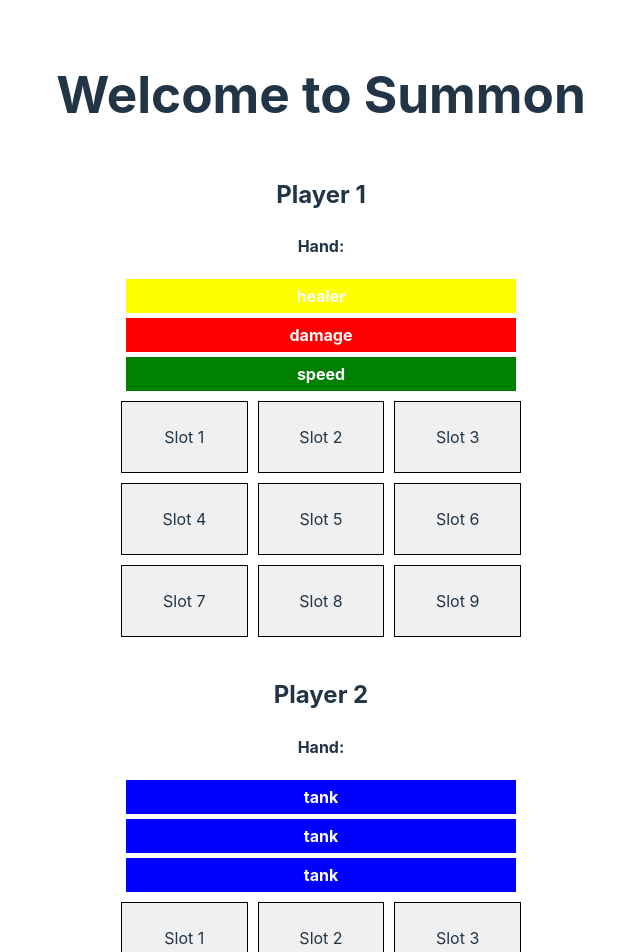
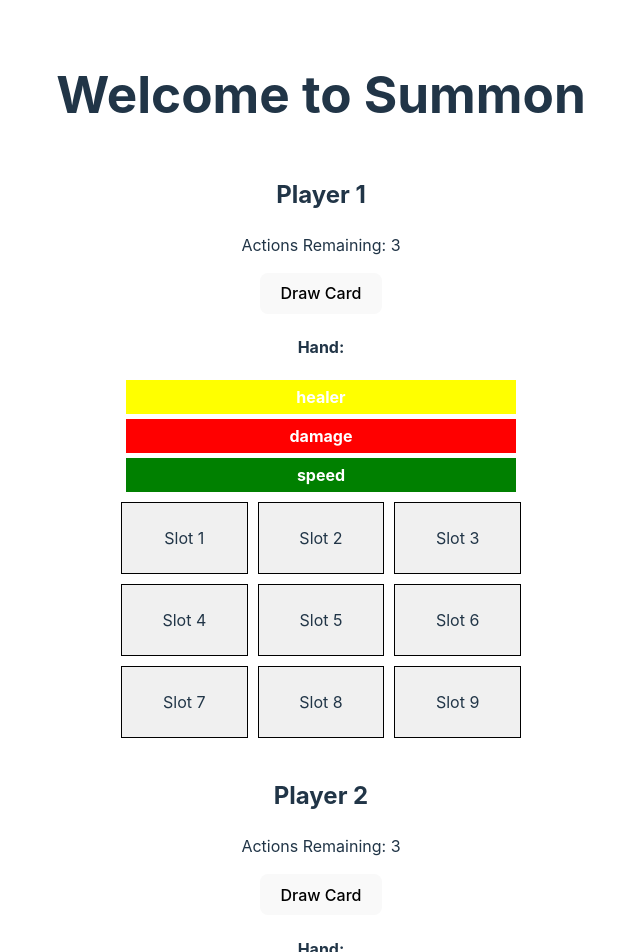
Before and after one commit to CullsGit/tcg-game, a React (Vite) app: page / in a window 1280 px wide. Shown: the top 952 px of the page, without its empty margins (319-959 px from the left). Built offline with nearby package versions, Linux system fonts and the light colour scheme.

Commit message:
add hand cap logic, add number of actions

```diff
--- a/src/components/Board.jsx
+++ b/src/components/Board.jsx
@@ -28,6 +28,29 @@ const Board = () => {
     }
   }, [firstTurn, playerOneDeck, playerTwoDeck]);
 
+  // Function to draw a card with action limit and hand size limit enforcement
+  const handleDrawCard = (
+    playerHand,
+    setPlayerHand,
+    playerDeck,
+    setPlayerDeck,
+    actions,
+    setActions
+  ) => {
+    if (actions > 0 && playerDeck.length > 0) {
+      if (playerHand.length < 5) {
+        const newCard = playerDeck[0];
+        setPlayerHand([...playerHand, newCard]);
+        setPlayerDeck(playerDeck.slice(1));
+        setActions(actions - 1);
+      } else {
+        alert("Hand limit reached (5 cards)!");
+      }
+    } else {
+      alert("No actions remaining!");
+    }
+  };
+
   // Render a single player's board
   const renderBoard = (board) => (
     <div className="board-grid">
@@ -42,6 +65,21 @@ const Board = () => {
     <div className="game-board">
       <div className="player-section">
         <h2>Player 1</h2>
+        <p>Actions Remaining: {playerOneActions}</p>
+        <button
+          onClick={() =>
+            handleDrawCard(
+              playerOneHand,
+              setPlayerOneHand,
+              playerOneDeck,
+              setPlayerOneDeck,
+              playerOneActions,
+              setPlayerOneActions
+            )
+          }
+        >
+          Draw Card
+        </button>
         <div className="player-hand">
           <h4>Hand:</h4>
           {playerOneHand.map((card, index) => (
@@ -59,6 +97,21 @@ const Board = () => {
 
       <div className="player-section">
         <h2>Player 2</h2>
+        <p>Actions Remaining: {playerTwoActions}</p>
+        <button
+          onClick={() =>
+            handleDrawCard(
+              playerTwoHand,
+              setPlayerTwoHand,
+              playerTwoDeck,
+              setPlayerTwoDeck,
+              playerTwoActions,
+              setPlayerTwoActions
+            )
+          }
+        >
+          Draw Card
+        </button>
         <div className="player-hand">
           <h4>Hand:</h4>
           {playerTwoHand.map((card, index) => (
```
